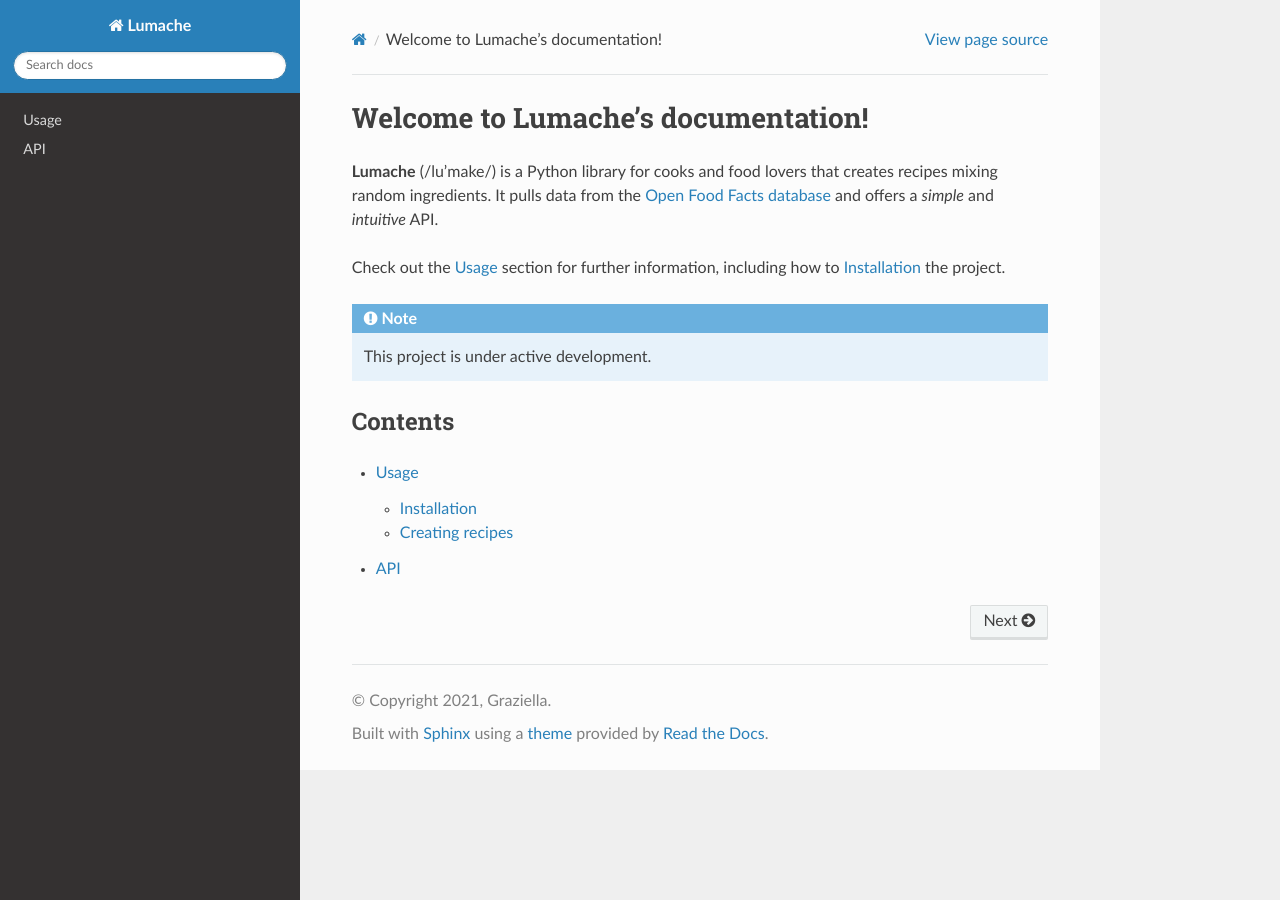
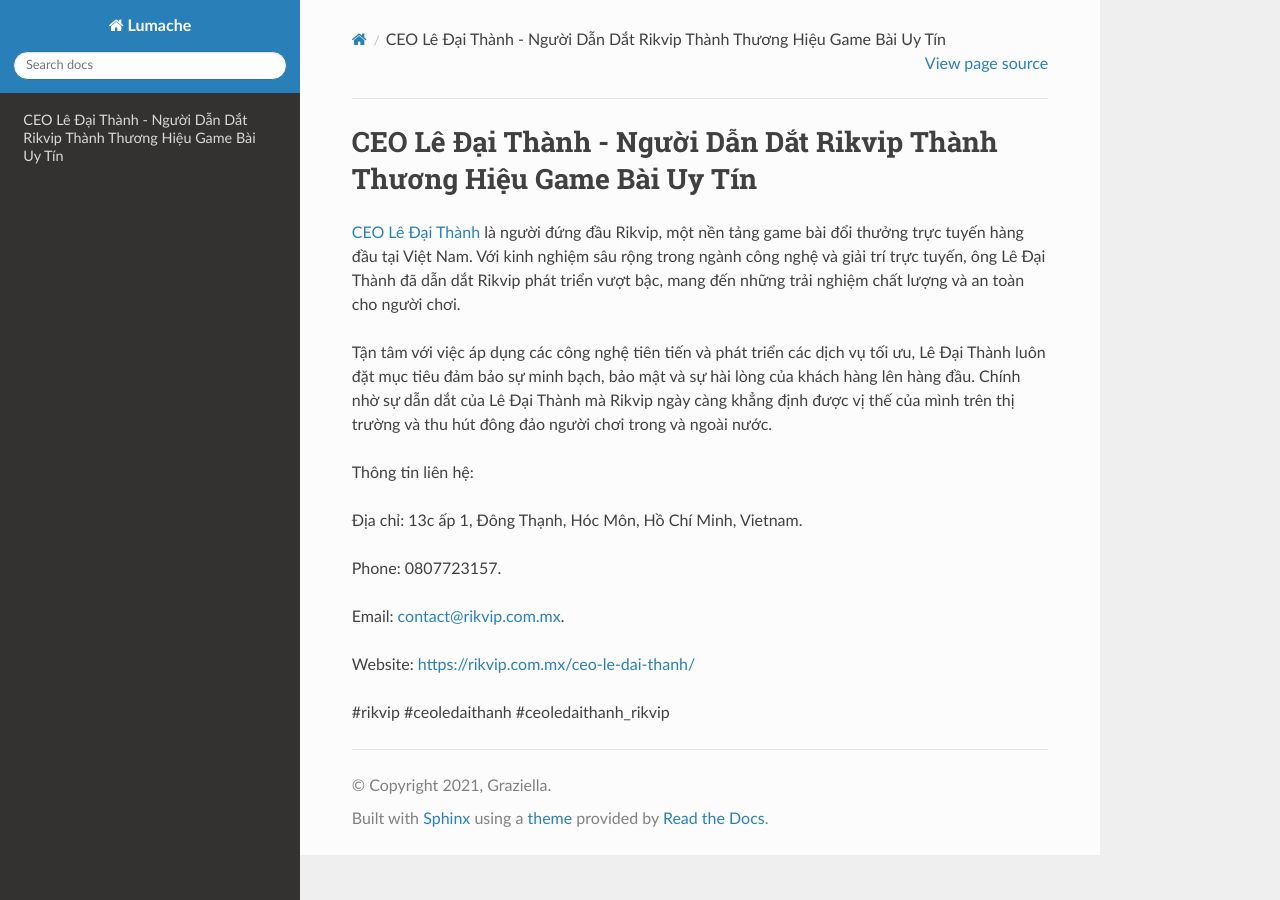
Before and after one commit to antonniotrombeta/ceoledaithanh, a Sphinx documentation site: the page built from docs/source/index.rst, in a window 1280 px wide. Built offline with Sphinx 7.4.7 and the Read the Docs theme 3.1.0, drawn with Linux system fonts in a browser that asks for light colours.

Commit message:
Update index.rst

```diff
--- a/docs/source/index.rst
+++ b/docs/source/index.rst
@@ -1,22 +1,18 @@
-Welcome to Lumache's documentation!
+CEO Lê Đại Thành - Người Dẫn Dắt Rikvip Thành Thương Hiệu Game Bài Uy Tín
 ===================================
 
-**Lumache** (/lu'make/) is a Python library for cooks and food lovers
-that creates recipes mixing random ingredients.
-It pulls data from the `Open Food Facts database <https://world.openfoodfacts.org/>`_
-and offers a *simple* and *intuitive* API.
+`CEO Lê Đại Thành <https://rikvip.com.mx/ceo-le-dai-thanh/>`_ là người đứng đầu Rikvip, một nền tảng game bài đổi thưởng trực tuyến hàng đầu tại Việt Nam. Với kinh nghiệm sâu rộng trong ngành công nghệ và giải trí trực tuyến, ông Lê Đại Thành đã dẫn dắt Rikvip phát triển vượt bậc, mang đến những trải nghiệm chất lượng và an toàn cho người chơi.
 
-Check out the :doc:`usage` section for further information, including
-how to :ref:`installation` the project.
+Tận tâm với việc áp dụng các công nghệ tiên tiến và phát triển các dịch vụ tối ưu, Lê Đại Thành luôn đặt mục tiêu đảm bảo sự minh bạch, bảo mật và sự hài lòng của khách hàng lên hàng đầu. Chính nhờ sự dẫn dắt của Lê Đại Thành mà Rikvip ngày càng khẳng định được vị thế của mình trên thị trường và thu hút đông đảo người chơi trong và ngoài nước.
 
-.. note::
+Thông tin liên hệ:
 
-   This project is under active development.
+Địa chỉ: 13c ấp 1, Đông Thạnh, Hóc Môn, Hồ Chí Minh, Vietnam.
 
-Contents
---------
+Phone: 0807723157.
 
-.. toctree::
+Email: contact@rikvip.com.mx.
 
-   usage
-   api
+Website: https://rikvip.com.mx/ceo-le-dai-thanh/
+
+#rikvip #ceoledaithanh #ceoledaithanh_rikvip
```
